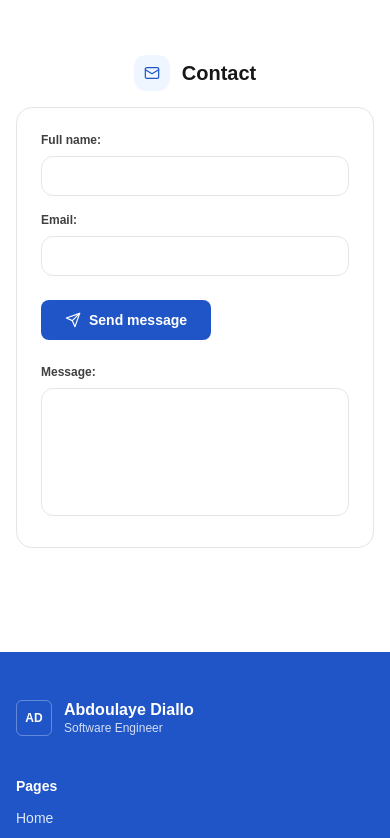
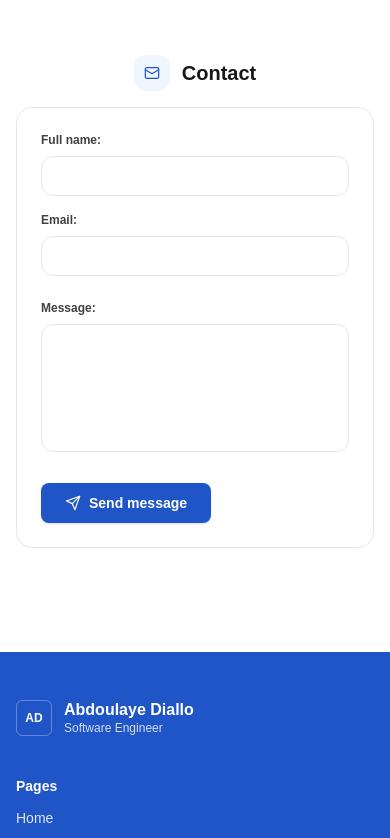
Before and after one commit to Kienda/abdoulayediallo, a Next.js app: page / in a window 390 px wide. Shown: the part 5240-6078 px from the top of the page. Built offline with nearby package versions, Linux system fonts and the light colour scheme.

Commit message:
Fix: the display of the send message on contact from the middle of the to the end on the mobile view

```diff
--- a/src/components/ContactForm.tsx
+++ b/src/components/ContactForm.tsx
@@ -51,7 +51,7 @@ export default function ContactForm() {
       />
 
       <div className="grid gap-6 p-6 md:grid-cols-2 md:p-8">
-        {/* Left */}
+        {/* Contact details */}
         <div className="space-y-4">
           <div>
             <label htmlFor="contact-name" className="mb-2 block text-xs font-semibold text-neutral-700">Full name:</label>
@@ -75,25 +75,9 @@ export default function ContactForm() {
             />
           </div>
 
-          <button
-            type="submit"
-            disabled={status === "loading"}
-            className="mt-2 inline-flex items-center gap-2 rounded-lg bg-[#1f55c6] px-6 py-2.5 text-sm font-semibold text-white transition hover:-translate-y-0.5 hover:shadow-md disabled:opacity-60"
-          >
-            <Icon name="send" className="h-4 w-4" /> {status === "loading" ? "Sending..." : "Send message"}
-          </button>
-
-          {status === "success" && (
-            <p className="text-sm font-medium text-green-600">
-              Message sent! I&apos;ll get back to you soon.
-            </p>
-          )}
-          {status === "error" && (
-            <p className="text-sm font-medium text-red-600">{errorMessage}</p>
-          )}
         </div>
 
-        {/* Right */}
+        {/* Message */}
         <div>
           <label htmlFor="contact-message" className="mb-2 block text-xs font-semibold text-neutral-700">Message:</label>
           <textarea
@@ -104,6 +88,27 @@ export default function ContactForm() {
             required
           />
         </div>
+
+        {/* Keep the primary action after every field on both mobile and desktop. */}
+        <div className="flex flex-col items-start gap-3 md:col-span-2">
+          <button
+            type="submit"
+            disabled={status === "loading"}
+            className="inline-flex items-center justify-center gap-2 rounded-lg bg-[#1f55c6] px-6 py-2.5 text-sm font-semibold text-white shadow-sm transition hover:-translate-y-0.5 hover:bg-[#1848aa] hover:shadow-md disabled:cursor-not-allowed disabled:translate-y-0 disabled:opacity-60"
+          >
+            <Icon name="send" className="h-4 w-4" />
+            {status === "loading" ? "Sending..." : "Send message"}
+          </button>
+
+          {status === "success" && (
+            <p role="status" className="text-sm font-medium text-green-600">
+              Message sent! I&apos;ll get back to you soon.
+            </p>
+          )}
+          {status === "error" && (
+            <p role="alert" className="text-sm font-medium text-red-600">{errorMessage}</p>
+          )}
+        </div>
       </div>
     </form>
   );
```
